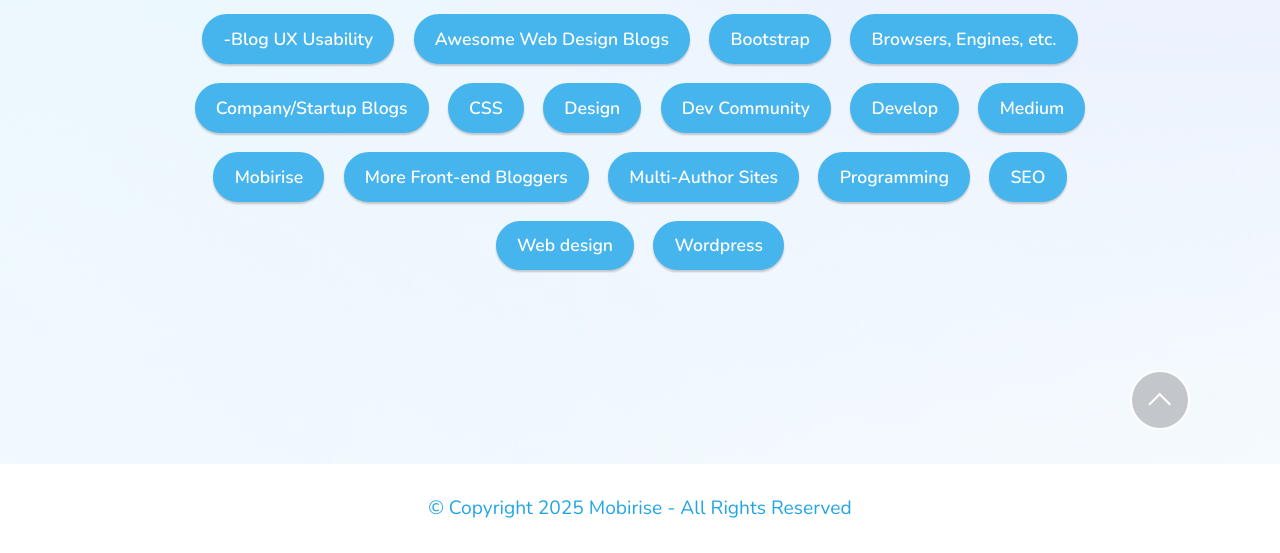
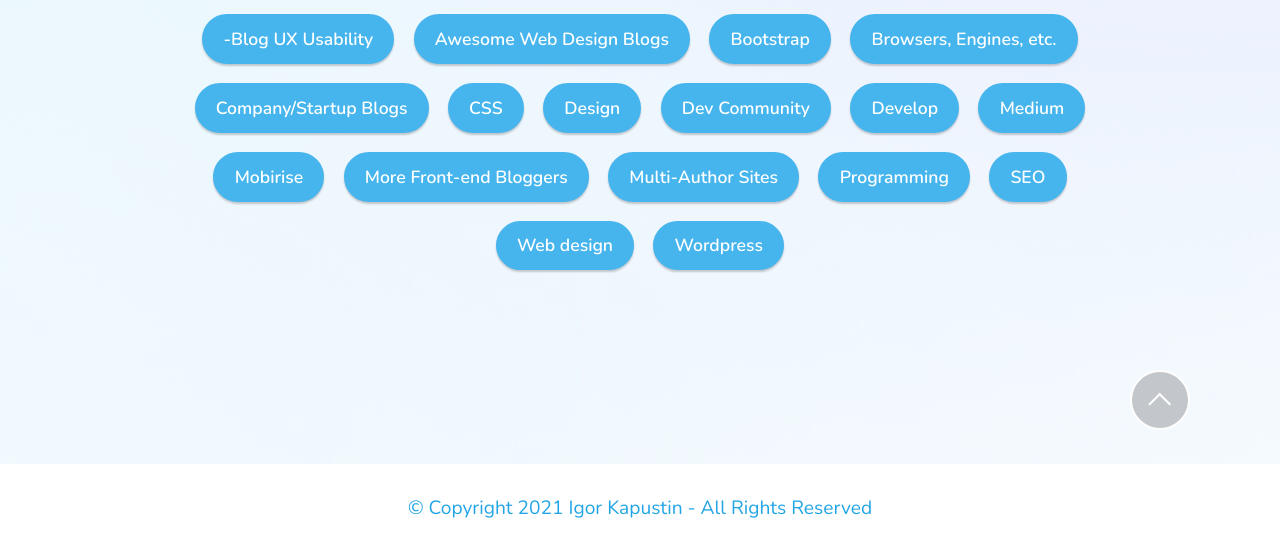
Before and after one commit to casper392945/inoreader, a plain HTML site: page index.html in a window 1280 px wide. Shown: the part 336-889 px from the top of the page. Drawn offline with nearby package versions, Linux system fonts and the light colour scheme; a script that the page names is missing.

Commit message:
Add files via upload

```diff
--- a/index.html
+++ b/index.html
@@ -106,7 +106,7 @@
         <div class="media-container-row align-center mbr-white">
             <div class="col-12">
                 <p class="mbr-text mb-0 mbr-fonts-style display-7">
-                    © Copyright 2025 Mobirise - All Rights Reserved
+                    © Copyright 2021 Igor Kapustin - All Rights Reserved
                 </p>
             </div>
         </div>
```
Also changed, not shown: page1.html (+1 -1 lines), 1 other file.
